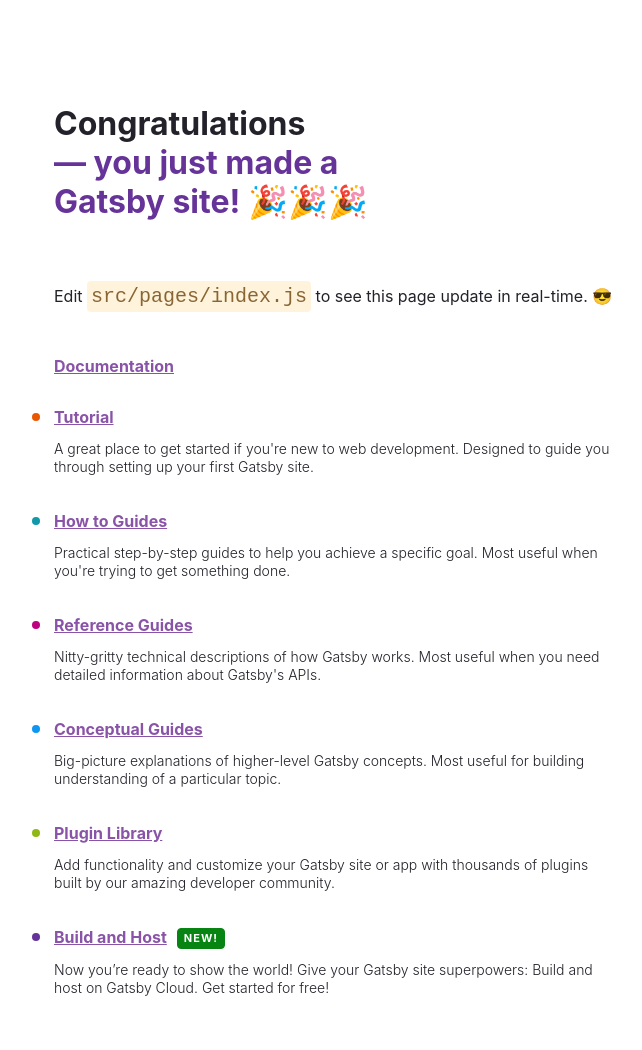
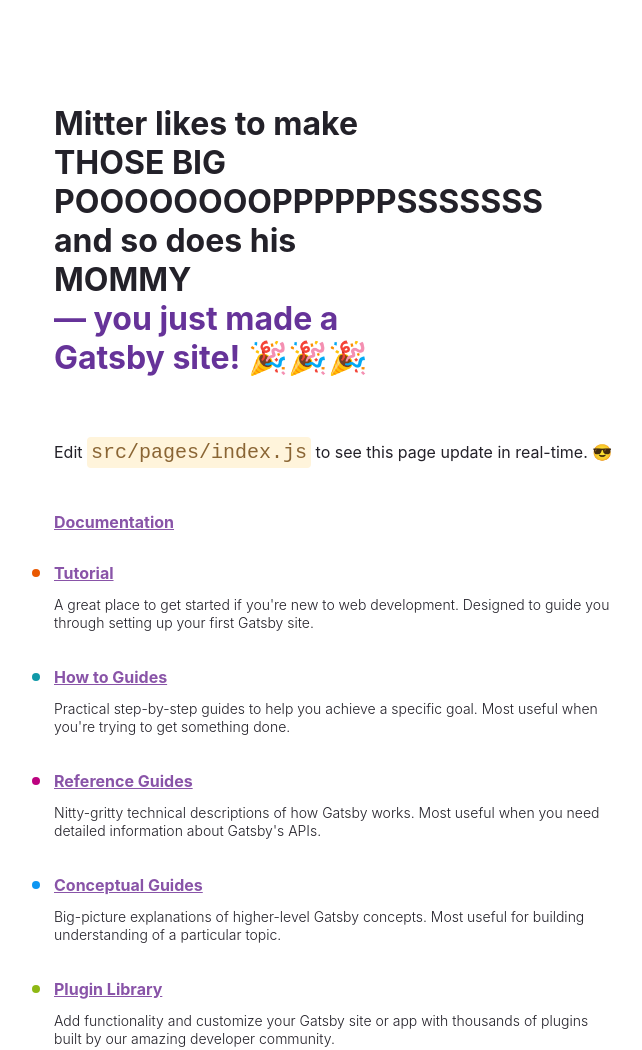
Before and after one commit to mjpric3/my-first-gatsby-site, a Gatsby site: page / in a window 1280 px wide. Shown: the top 1050 px of the page, without its empty margins (50-692 px from the left). Built offline with nearby package versions, Linux system fonts and the light colour scheme; Gatsby itself is replaced by a stand-in of ours.

Commit message:
chore: updated poopy butt

```diff
--- a/src/pages/index.js
+++ b/src/pages/index.js
@@ -131,7 +131,7 @@
     <main style={pageStyles}>
       <title>Home Page</title>
       <h1 style={headingStyles}>
-        Congratulations
+        Mitter likes to make THOSE BIG POOOOOOOOPPPPPPSSSSSSS and so does his MOMMY
         <br />
         <span style={headingAccentStyles}>— you just made a Gatsby site! </span>
         <span role="img" aria-label="Party popper emojis">
```
